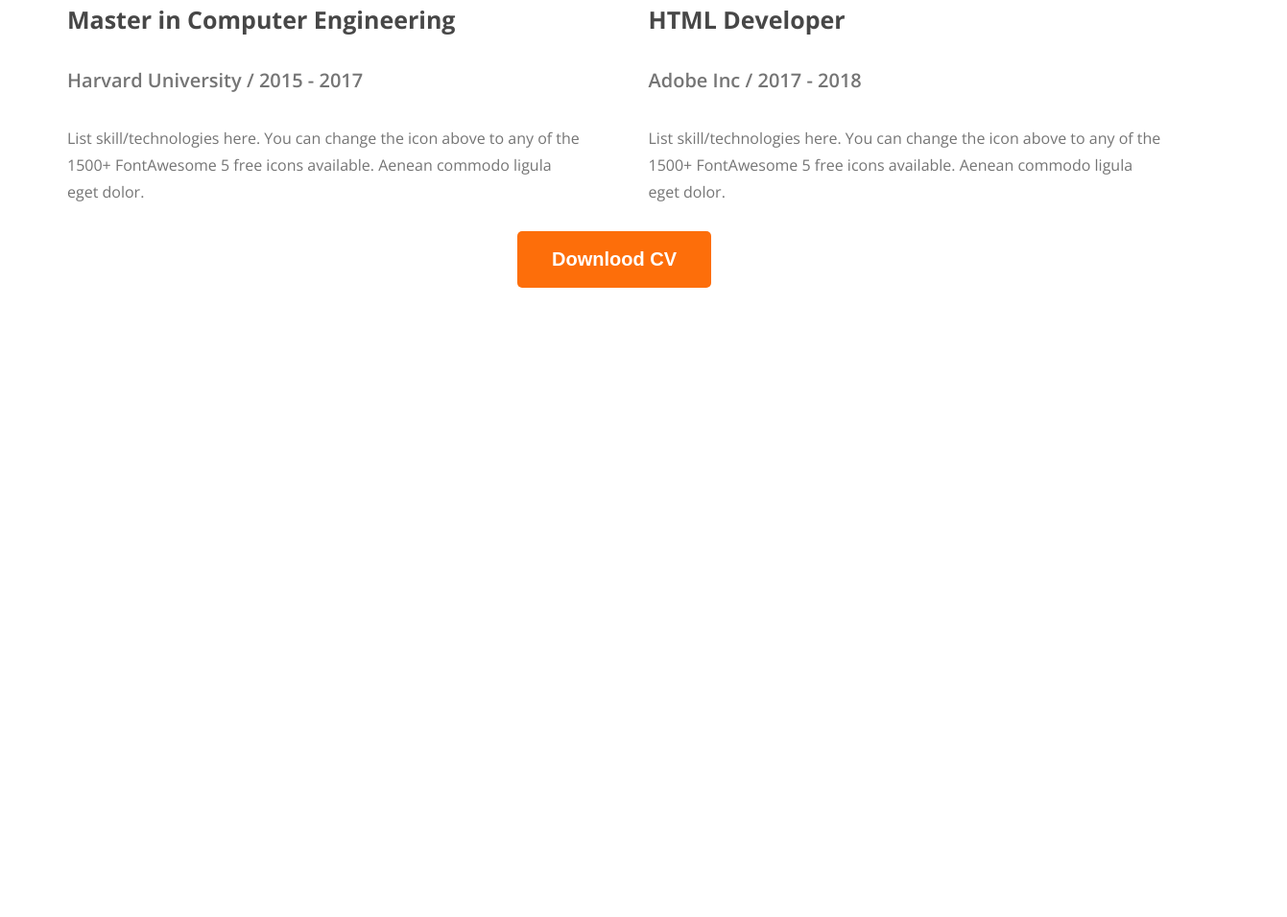
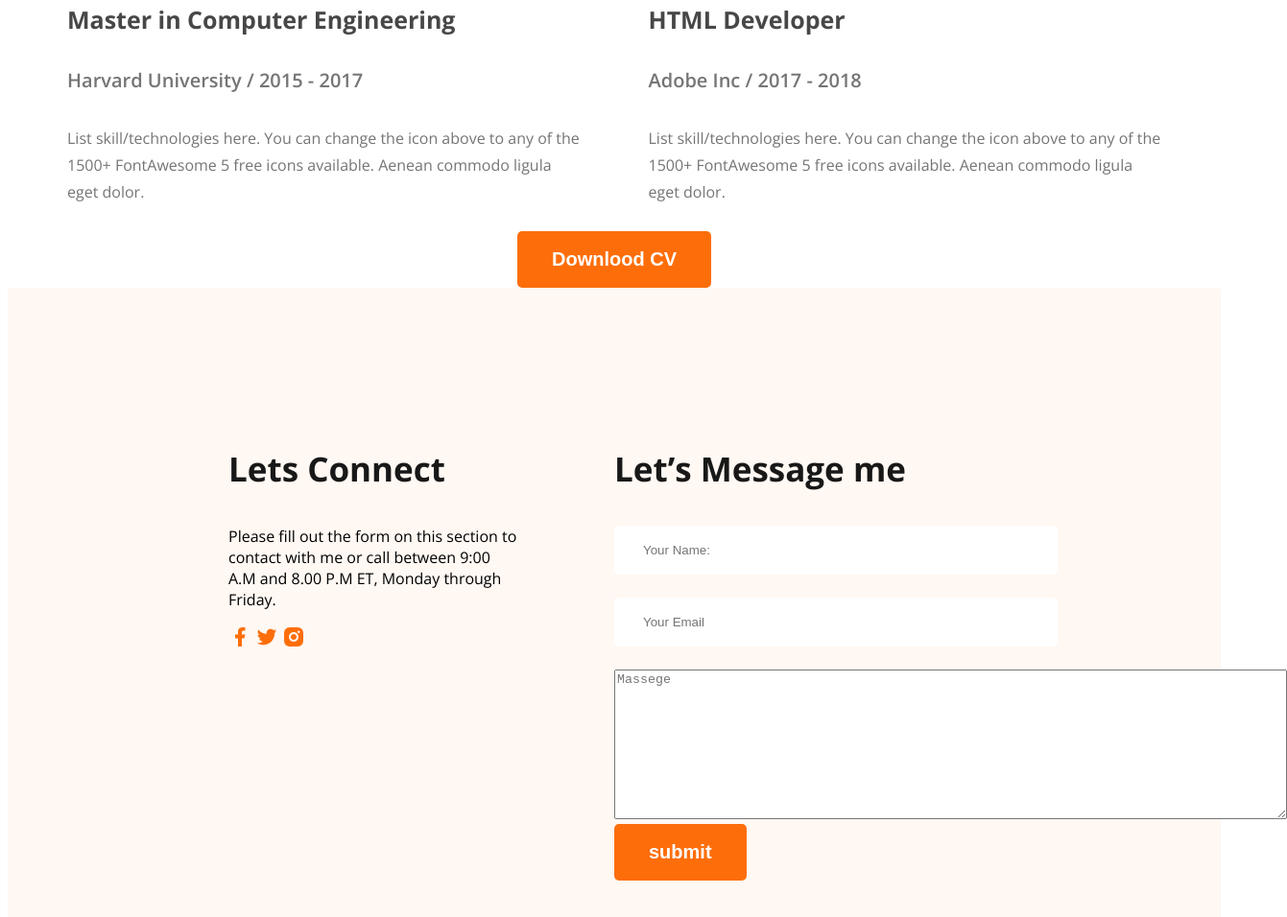
Before and after one commit to SumanChandraDas/web-deb-portfolio, a plain HTML site: page index.html in a window 1280 px wide. Shown: the part 2824-3780 px from the top of the page at 96% size, 1341 px wide, since content can reach past the window. Before the commit the page ends 3132 px from the top, so only its background shows below. Drawn offline with nearby package versions, Linux system fonts and the light colour scheme.

Commit message:
footer added

```diff
--- a/index.html
+++ b/index.html
@@ -154,8 +154,27 @@
             </div>
         </section>
     </main>
-    <footer>
-
+    <footer class="bg-secoundary">
+        <div class="footer-collamn">
+            <h3 class="section-title">Lets Connect</h3>
+            <p>Please fill out the form on this section to contact with me or call between 9:00 A.M and 8.00 P.M ET,
+                Monday through Friday.</p>
+            <div>
+                <a href=""><img src="images/icons/facebook.png" alt=""></a>
+                <a href=""><img src="images/icons/twitter.png" alt=""></a>
+                <a href=""><img src="images/icons/insta.png" alt=""></a>
+            </div>
+        </div>
+        <div class="footer-collamn">
+            <h3 class="section-title">Let’s Message me
+            </h3>
+            <form action="">
+                <input type="text" name="" id="" placeholder="Your Name: ">
+                <input type="email" name="" id="" placeholder="Your Email">
+                <textarea name="" id="" cols="85" rows="10" placeholder="Massege"></textarea>
+                <input type="submit" value="submit" class="btn-primary">
+            </form>
+        </div>
     </footer>
 </body>
 
--- a/styles/portfolio.css
+++ b/styles/portfolio.css
@@ -228,3 +228,33 @@ main {
 .resume-button-container {
     text-align: center;
 }
+
+/* Foter style  */
+footer {
+    padding: 130px 230px;
+    display: flex;
+    gap: 100px;
+    align-items: flex-start;
+    justify-content: flex-start;
+}
+
+footer .section-title {
+    text-align: start;
+}
+
+.footer-collamn {
+    width: 50%;
+}
+
+footer input[type="text"],
+input[type="email"],
+input[type="textarea"] {
+    padding: 18px 30px;
+    width: 100%;
+    display: block;
+    border-radius: 5px;
+    color: rgb(117, 117, 117);
+    background: rgb(255, 255, 255);
+    margin-bottom: 24px;
+    border: none;
+}
```
